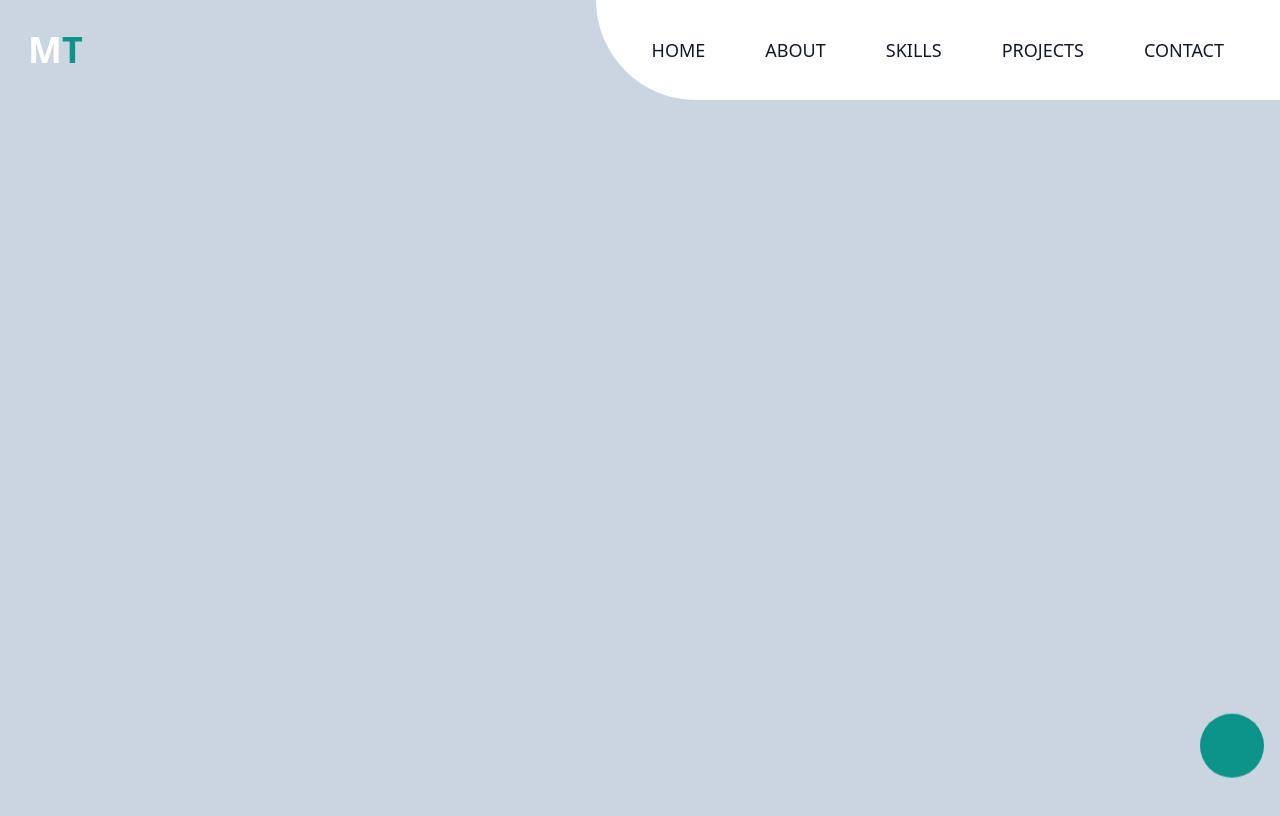
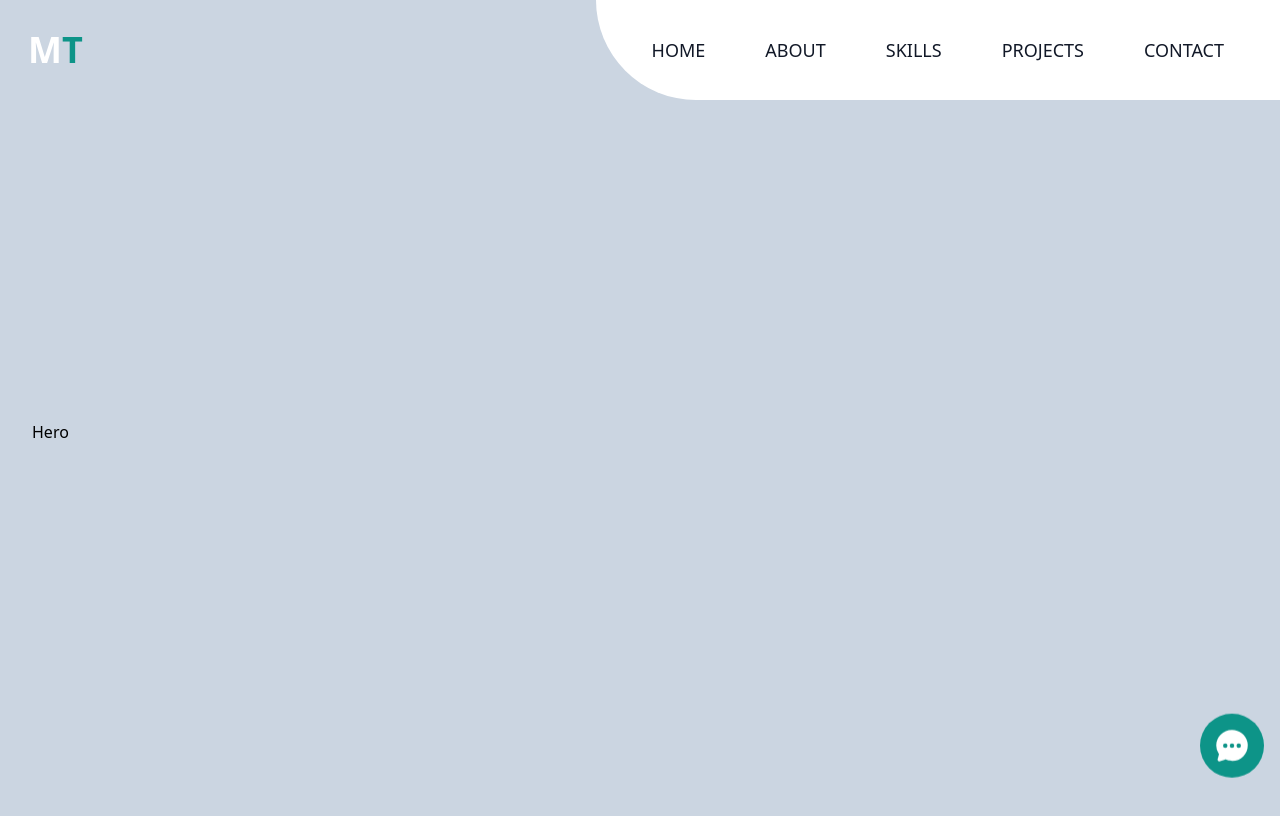
Before and after one commit to Muhammad-Talha028989/Muhammad-Talha-Portfolio, a React (Vite) app: page / in a window 1280 px wide. Shown: the top 816 px of the page. Built offline with nearby package versions, Linux system fonts and the light colour scheme.

Commit message:
Started the Hero section

```diff
--- a/src/components/Hero.jsx
+++ b/src/components/Hero.jsx
@@ -3,7 +3,13 @@ import React from "react";
 const Hero = () => {
   return (
     <>
-      <div className={``}>Hero</div>
+      <section
+        id={"home"}
+        className={`min-h-screen flex py-10
+      md:flex-row flex-col items-center`}
+      >
+        Hero
+      </section>
     </>
   );
 };
```
